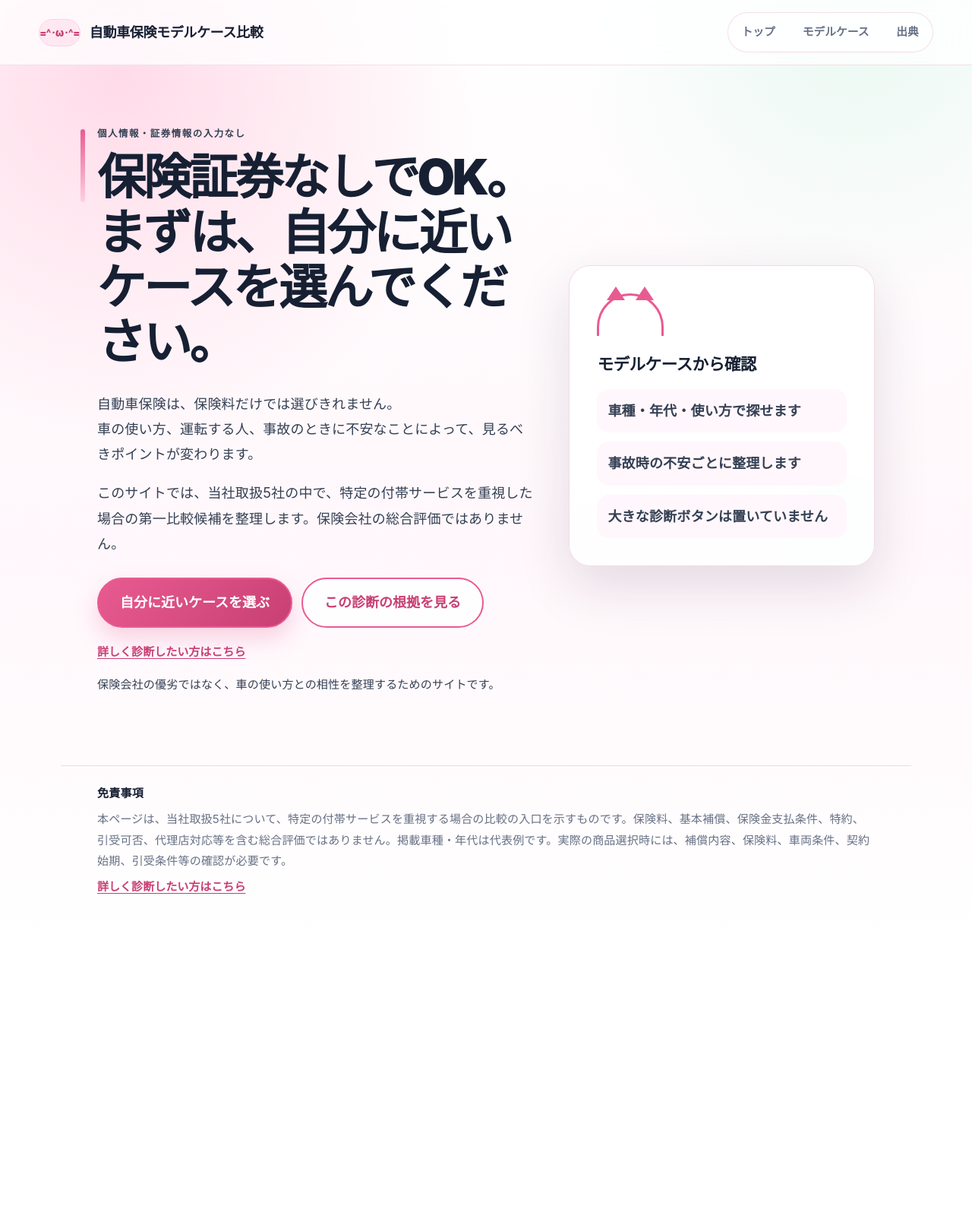
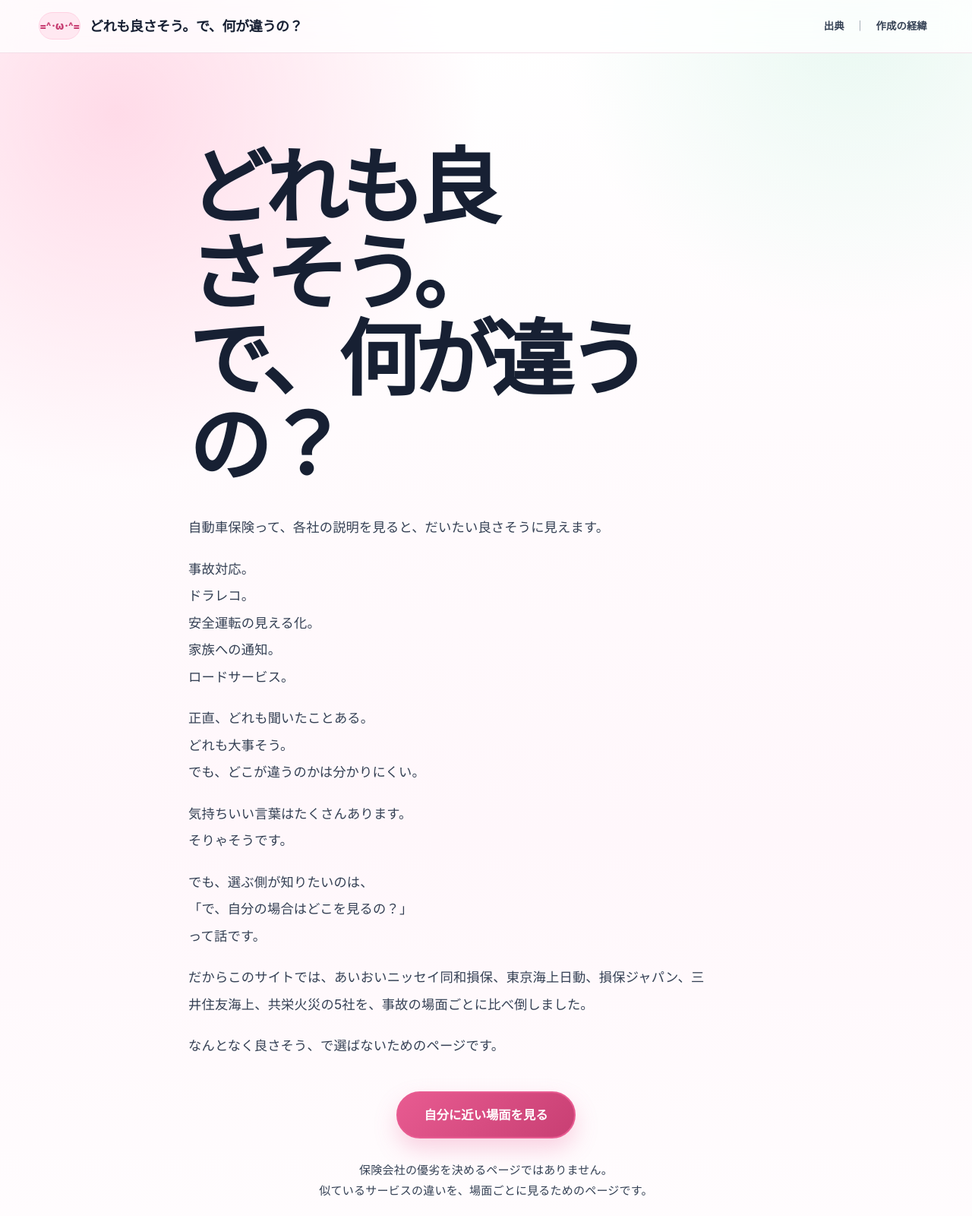
Before and after one commit to dokechi/kuruma-hoken, a plain HTML site: page index.html in a window 1280 px wide. Shown: the top 1600 px of the page at 76% size. Before the commit the page ends 1239 px from the top, so only its background shows below. Drawn offline with Linux system fonts and the light colour scheme.

Commit message:
Update top page messaging and navigation

```diff
--- a/index.html
+++ b/index.html
@@ -3,61 +3,56 @@
 <head>
   <meta charset="utf-8">
   <meta name="viewport" content="width=device-width, initial-scale=1">
-  <title>自動車保険モデルケース比較</title>
-  <meta name="description" content="保険証券なしでOK。車種・年代・使い方ごとのモデルケースから、自動車保険を見るポイントを整理します。">
+  <title>どれも良さそう。で、何が違うの？</title>
+  <meta name="description" content="似ていて選びにくい自動車保険5社を、読者の場面ごとに整理するページです。">
   <link rel="stylesheet" href="style.css">
 </head>
 <body>
   <header class="site-header">
     <a class="brand" href="#home" data-nav="home" aria-label="トップへ">
       <span class="cat-mark" aria-hidden="true">=^･ω･^=</span>
-      <span>自動車保険モデルケース比較</span>
+      <span>どれも良さそう。で、何が違うの？</span>
     </a>
-    <nav class="top-nav" aria-label="画面移動">
-      <button type="button" data-nav="home">トップ</button>
-      <button type="button" data-nav="cases">モデルケース</button>
+    <nav class="top-nav" aria-label="補足情報">
       <button type="button" data-nav="sources">出典</button>
+      <span class="nav-separator" aria-hidden="true">｜</span>
+      <button type="button" data-nav="background">作成の経緯</button>
     </nav>
   </header>
 
   <main>
     <section id="home" class="screen active hero" aria-labelledby="home-title">
       <div class="hero-copy">
-        <p class="eyebrow">個人情報・証券情報の入力なし</p>
-        <h1 id="home-title">保険証券なしでOK。<br>まずは、自分に近いケースを選んでください。</h1>
-        <p>自動車保険は、保険料だけでは選びきれません。<br>車の使い方、運転する人、事故のときに不安なことによって、見るべきポイントが変わります。</p>
-        <p>このサイトでは、当社取扱5社の中で、特定の付帯サービスを重視した場合の第一比較候補を整理します。保険会社の総合評価ではありません。</p>
-        <div class="hero-actions">
-          <button class="primary-btn" type="button" data-nav="cases">自分に近いケースを選ぶ</button>
-          <button class="secondary-btn" type="button" data-nav="sources">この診断の根拠を見る</button>
+        <h1 id="home-title">どれも良さそう。<br>で、何が違うの？</h1>
+        <div class="hero-text">
+          <p>自動車保険って、各社の説明を見ると、だいたい良さそうに見えます。</p>
+          <p>事故対応。<br>ドラレコ。<br>安全運転の見える化。<br>家族への通知。<br>ロードサービス。</p>
+          <p>正直、どれも聞いたことある。<br>どれも大事そう。<br>でも、どこが違うのかは分かりにくい。</p>
+          <p>気持ちいい言葉はたくさんあります。<br>そりゃそうです。</p>
+          <p>でも、選ぶ側が知りたいのは、<br>「で、自分の場合はどこを見るの？」<br>って話です。</p>
+          <p>だからこのサイトでは、あいおいニッセイ同和損保、東京海上日動、損保ジャパン、三井住友海上、共栄火災の5社を、事故の場面ごとに比べ倒しました。</p>
+          <p>なんとなく良さそう、で選ばないためのページです。</p>
         </div>
-        <p class="subtle-link"><button id="startBtn" type="button">詳しく診断したい方はこちら</button></p>
-        <p class="note">保険会社の優劣ではなく、車の使い方との相性を整理するためのサイトです。</p>
+        <div class="hero-actions single-action">
+          <button class="primary-btn" type="button" data-nav="cases">自分に近い場面を見る</button>
+        </div>
+        <p class="note">保険会社の優劣を決めるページではありません。<br>似ているサービスの違いを、場面ごとに見るためのページです。</p>
       </div>
-      <aside class="hero-card" aria-label="サイトの特徴">
-        <div class="line-cat" aria-hidden="true"></div>
-        <h2>モデルケースから確認</h2>
-        <ul>
-          <li>車種・年代・使い方で探せます</li>
-          <li>事故時の不安ごとに整理します</li>
-          <li>大きな診断ボタンは置いていません</li>
-        </ul>
-      </aside>
     </section>
 
     <section id="cases" class="screen result-screen" aria-labelledby="cases-title">
-      <p class="eyebrow">モデルケース一覧</p>
-      <h1 id="cases-title">自分に近いケースを選ぶ</h1>
-      <p>近い車の使い方を選ぶと、付帯サービス面で第一比較候補にする理由と、他社との比較ポイントを会社ごとのカードで確認できます。</p>
-      <div id="caseCards" class="case-cards" aria-label="モデルケース一覧"></div>
+      <p class="eyebrow">場面一覧</p>
+      <h1 id="cases-title">自分に近い場面を見る</h1>
+      <p>近い場面を選ぶと、付帯サービス面で第一比較候補にする理由と、他社との比較ポイントを会社ごとのカードで確認できます。</p>
+      <div id="caseCards" class="case-cards" aria-label="場面一覧"></div>
       <p class="diagnosis-link"><button type="button" id="startBtnFromCases">詳しく診断したい方はこちら</button></p>
     </section>
 
     <section id="caseDetail" class="screen result-screen" aria-labelledby="case-detail-title">
-      <p class="eyebrow">モデルケース詳細</p>
+      <p class="eyebrow">場面詳細</p>
       <div id="caseDetailBody"></div>
       <div class="screen-actions">
-        <button class="secondary-btn" type="button" data-nav="cases">モデルケース一覧へ戻る</button>
+        <button class="secondary-btn" type="button" data-nav="cases">場面一覧へ戻る</button>
         <button class="secondary-btn quiet" type="button" id="startBtnFromDetail">詳しく診断したい方はこちら</button>
       </div>
     </section>
@@ -112,9 +107,18 @@
       <div class="screen-actions"><button class="secondary-btn" type="button" data-nav="summary">結果へ戻る</button><button class="primary-btn" type="button" id="restartBtn">もう一度診断する</button></div>
     </section>
 
+
+
+    <section id="background" class="screen result-screen" aria-labelledby="background-title">
+      <p class="eyebrow">作成の経緯</p>
+      <h1 id="background-title">似ていて選びにくい、をほどくために</h1>
+      <p>このページは、保険会社の優劣を決めるためではなく、似て見えるサービスの違いを事故の場面ごとに確認するために作成しました。</p>
+      <p>広告っぽい言葉で急かすのではなく、読者が「自分の場合はどこを見るのか」を考える入口になることを目的にしています。</p>
+    </section>
+
     <section id="sources" class="screen result-screen" aria-labelledby="sources-title">
       <p class="eyebrow">出典・参考資料</p>
-      <h1 id="sources-title">この診断の根拠</h1>
+      <h1 id="sources-title">このページの出典</h1>
       <p>各社の公式サイト・商品説明資料など一次情報をもとに、付帯サービス面の比較入口を整理しています。情報確認日：2026年6月25日。商品資料によって対象となる契約始期日が異なります。</p>
       <ul class="source-list">
         <li><a href="#">あいおいニッセイ同和損保 公式サイト</a></li>
@@ -133,7 +137,6 @@
   <footer class="disclaimer">
     <strong>免責事項</strong>
     <p>本ページは、当社取扱5社について、特定の付帯サービスを重視する場合の比較の入口を示すものです。保険料、基本補償、保険金支払条件、特約、引受可否、代理店対応等を含む総合評価ではありません。掲載車種・年代は代表例です。実際の商品選択時には、補償内容、保険料、車両条件、契約始期、引受条件等の確認が必要です。</p>
-    <p><button class="footer-link" type="button" data-nav="question">詳しく診断したい方はこちら</button></p>
   </footer>
   <script src="script.js"></script>
 </body>
--- a/script.js
+++ b/script.js
@@ -55,7 +55,7 @@ function renderCases() {
       <div class="case-group-heading">
         <span class="badge ${label === "会社直結型" ? "badge-direct" : "badge-branch"}">${label}</span>
         <h2>${label}</h2>
-        <p>${label === "会社直結型" ? "候補会社が比較軸として見えやすい5ケースです。まずはこちらから近い使い方を探してください。" : "車の使い方や不安の種類で候補が分かれる5ケースです。条件を整理しながら確認します。"}</p>
+        <p>${label === "会社直結型" ? "候補会社が比較軸として見えやすい5つの場面です。まずはこちらから近い使い方を探してください。" : "車の使い方や不安の種類で候補が分かれる5つの場面です。条件を整理しながら確認します。"}</p>
       </div>
       <div class="case-card-grid">
         ${cases.map((modelCase) => `
@@ -95,14 +95,14 @@ function renderCaseDetail(caseId) {
     <article class="case-detail-panel">
       <span class="badge ${modelCase.category === "direct" ? "badge-direct" : "badge-branch"}">${categoryLabel(modelCase.category)}</span>
       <h1 id="case-detail-title">${escapeHtml(modelCase.title)}</h1>
-      <section class="conclusion-box" aria-label="このケースの結論">
-        <p class="eyebrow">このケースの第一比較候補</p>
+      <section class="conclusion-box" aria-label="この場面の結論">
+        <p class="eyebrow">この場面の第一比較候補</p>
         <h2>${escapeHtml(modelCase.primaryCandidate)}</h2>
         <p class="conclusion-text">${escapeHtml(modelCase.conclusion)}</p>
         <div class="reason-line"><strong>理由：</strong><span>${escapeHtml(modelCase.selectionReason)}</span></div>
         <div class="reason-line muted"><strong>ただし：</strong><span>他社が勝つ条件もあります。事故現場の不安、家族見守り、低負担の事故自動通報、使用目的の変動などを重視する場合は下の比較を確認してください。</span></div>
       </section>
-      <section><h2>このケースに近い人</h2>${listItems(modelCase.representativeExamples)}</section>
+      <section><h2>この場面に近い人</h2>${listItems(modelCase.representativeExamples)}</section>
       <section><h2>会社選定に必要な条件</h2>${listItems(modelCase.decisionCriteria)}</section>
       <div class="accordion-stack">
         <details><summary>他社と比較する</summary>${renderComparisonCards(modelCase.comparisons)}</details>
@@ -126,7 +126,7 @@ function renderComparisonCards(comparisons) {
 
 
 function renderSources(sources) {
-  if (!sources.length) return '<p>このケースに直接関係する公式資料は登録されていません。</p>';
+  if (!sources.length) return '<p>この場面に直接関係する公式資料は登録されていません。</p>';
   return `<ul class="source-list detail-sources">${sources.map((source) => `<li>
     <a href="${escapeHtml(source.url)}" target="_blank" rel="noopener noreferrer">${escapeHtml(source.title)}</a>
     <p><strong>${escapeHtml(source.company)}</strong>／対象始期日：${escapeHtml(source.applicableFrom)}／確認日：2026年6月25日</p>
--- a/style.css
+++ b/style.css
@@ -158,3 +158,16 @@ h2{font-size:1.35rem;line-height:1.42;margin:0 0 10px;letter-spacing:-.025em}.he
   .comparison-row>div:first-child{background:#f6f7f9}
   .comparison-row>div::before{color:var(--plum-700)}
 }
+
+/* Reader-first top page */
+.top-nav{border:0;background:transparent;padding:0;gap:6px;align-items:center}
+.top-nav button{font-size:.84rem;padding:6px 8px;font-weight:800;color:var(--plum-700)}
+.nav-separator{color:var(--slate-500);font-size:.86rem}
+.hero{display:block;max-width:880px;min-height:auto;padding-top:clamp(58px,9vw,112px);padding-bottom:clamp(58px,9vw,112px)}
+.hero.active{display:block}
+.hero-copy{max-width:800px;margin:0 auto}.hero-copy:before{display:none!important}
+.hero-copy h1{font-size:clamp(3rem,9vw,6.8rem);line-height:1.04;margin-bottom:34px;letter-spacing:-.075em}
+.hero-text{max-width:680px}.hero-text p{margin:0 0 1.2rem;color:var(--plum-700);font-size:clamp(.98rem,2vw,1.08rem);line-height:2.05}
+.single-action{justify-content:center;margin:42px 0 28px}.single-action .primary-btn{font-size:1.02rem;padding-inline:34px}
+.hero-copy .note{max-width:680px;margin:0 auto;text-align:center;line-height:1.8}
+@media(max-width:760px){.site-header{gap:10px;padding:12px 14px;align-items:flex-start}.brand{gap:8px;line-height:1.35;flex:1}.cat-mark{display:none}.brand span:last-child{font-size:.9rem}.top-nav{display:flex;white-space:nowrap;margin-top:0}.top-nav button{font-size:.78rem;padding:4px}.hero{padding-top:42px}.hero-copy h1{font-size:clamp(2.75rem,14vw,4.3rem)}.hero-text p{line-height:1.95}.single-action .primary-btn{width:100%}}
```
